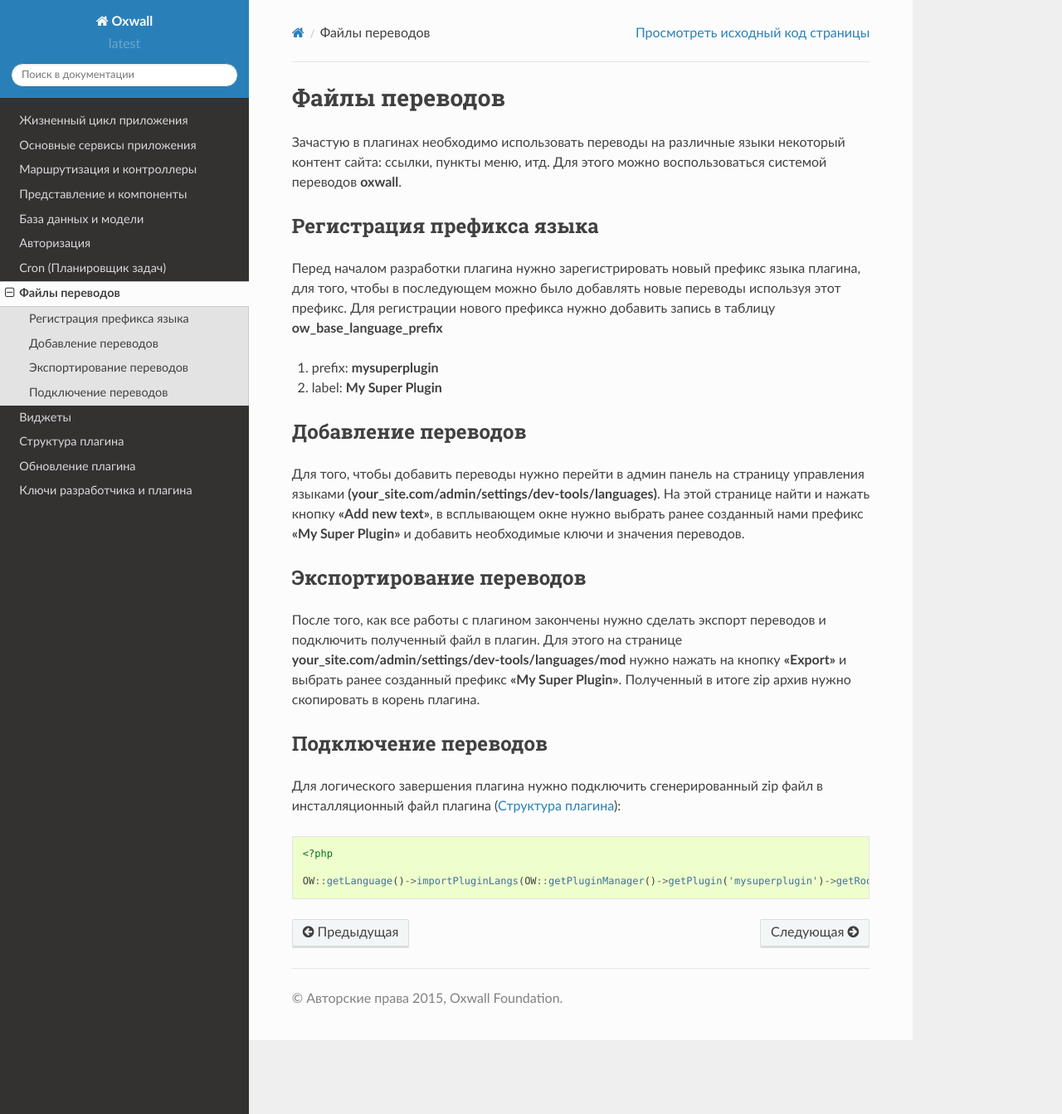
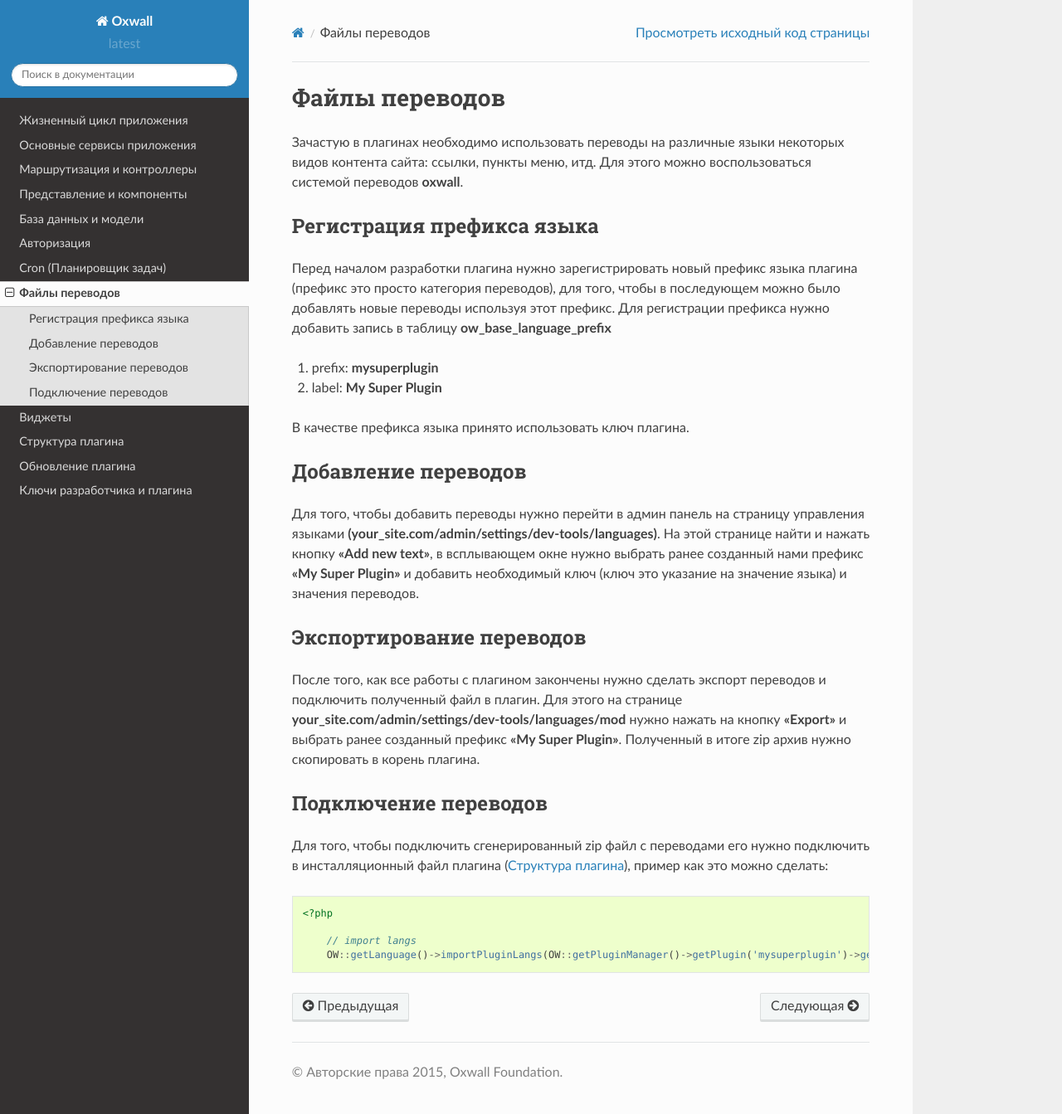
Before and after one commit to oxwall/docs-tech-ru, a Sphinx documentation site: the page built from docs/source/language.rst, in a window 1280 px wide and 1343 px high. Shown: the whole window at 83% size. Built offline with Sphinx 7.4.7 and the Read the Docs theme 2.0.0, drawn with Linux system fonts in a browser that asks for light colours.

Commit message:
a few improvements

```diff
--- a/docs/source/language.rst
+++ b/docs/source/language.rst
@@ -4,25 +4,27 @@
 ===============
 
 
-Зачастую в плагинах необходимо использовать переводы на различные языки некоторый контент сайта: ссылки, пункты меню, итд.
+Зачастую в плагинах необходимо использовать переводы на различные языки некоторых видов контента сайта: ссылки, пункты меню, итд.
 Для этого можно воспользоваться системой переводов **oxwall**.
 
 Регистрация префикса языка
 --------------------------
 
-Перед началом разработки плагина нужно зарегистрировать новый префикс языка плагина, для того,
-чтобы в последующем можно было добавлять новые переводы используя этот префикс. Для регистрации нового префикса нужно
+Перед началом разработки плагина нужно зарегистрировать новый префикс языка плагина (префикс это просто категория переводов), для того,
+чтобы в последующем можно было добавлять новые переводы используя этот префикс. Для регистрации префикса нужно
 добавить запись в таблицу **ow_base_language_prefix**
 
 #. prefix: **mysuperplugin**
 #. label: **My Super Plugin**
+
+В качестве префикса языка принято использовать ключ плагина.
 
 Добавление переводов
 --------------------
 
 Для того, чтобы добавить переводы нужно перейти в админ панель на страницу управления языками **(your_site.com/admin/settings/dev-tools/languages)**.
 На этой странице найти и нажать кнопку  **"Add new text"**, в всплывающем окне нужно выбрать ранее созданный нами префикс
-**"My Super Plugin"** и добавить необходимые ключи и значения переводов.
+**"My Super Plugin"** и добавить необходимый ключ (ключ это указание на значение языка) и значения переводов.
 
 Экспортирование переводов
 -------------------------
@@ -34,10 +36,12 @@
 Подключение переводов
 ---------------------
 
-Для логического завершения плагина нужно подключить сгенерированный zip файл в инсталляционный файл плагина (:ref:`plugin-structure-label`):
+Для того, чтобы подключить сгенерированный zip файл с переводами его нужно подключить  в инсталляционный файл плагина (:ref:`plugin-structure-label`),
+пример как это можно сделать:
 
 .. code-block:: php
 
     <?php
 
-    OW::getLanguage()->importPluginLangs(OW::getPluginManager()->getPlugin('mysuperplugin')->getRootDir() . 'langs.zip', 'mysuperplugin');
+        // import langs
+        OW::getLanguage()->importPluginLangs(OW::getPluginManager()->getPlugin('mysuperplugin')->getRootDir() . 'langs.zip', 'mysuperplugin');
```
